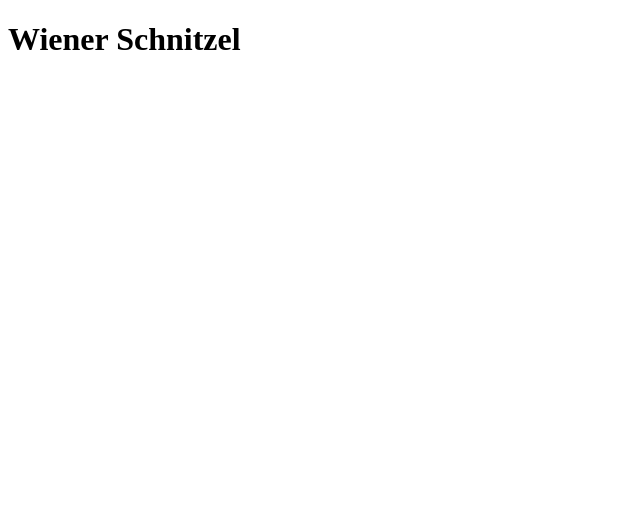
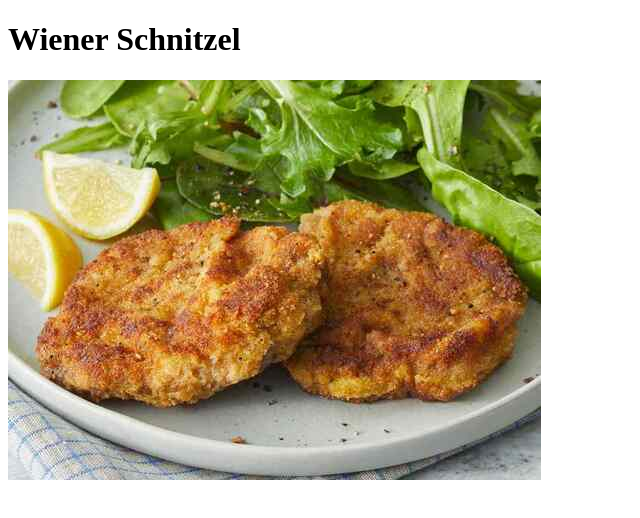
Before and after one commit to rvqy/odin-recipes, a plain HTML site: page recipes/wiener-schnitzel.html in a window 1280 px wide. Shown: the whole page, without its empty margins (0-640 px from the left). Drawn offline with Linux system fonts and the light colour scheme.

Commit message:
Add Wiener schnitzel image
 - Added 'wiener-schnitzel.jpg' image file to the image folder
 - Updated 'wiener-schnitzel.html' to include the Wiener schnitzel image in the recipe page

```diff
--- a/recipes/wiener-schnitzel.html
+++ b/recipes/wiener-schnitzel.html
@@ -6,5 +6,6 @@
   </head>
   <body>
     <h1>Wiener Schnitzel</h1>
+    <img src="../images/wiener-schnitzel.jpg" alt="wiener schnitzel dish">
   </body>
 </html>
```
Also changed, not shown: images/wiener-schnitzel.jpg (added).
